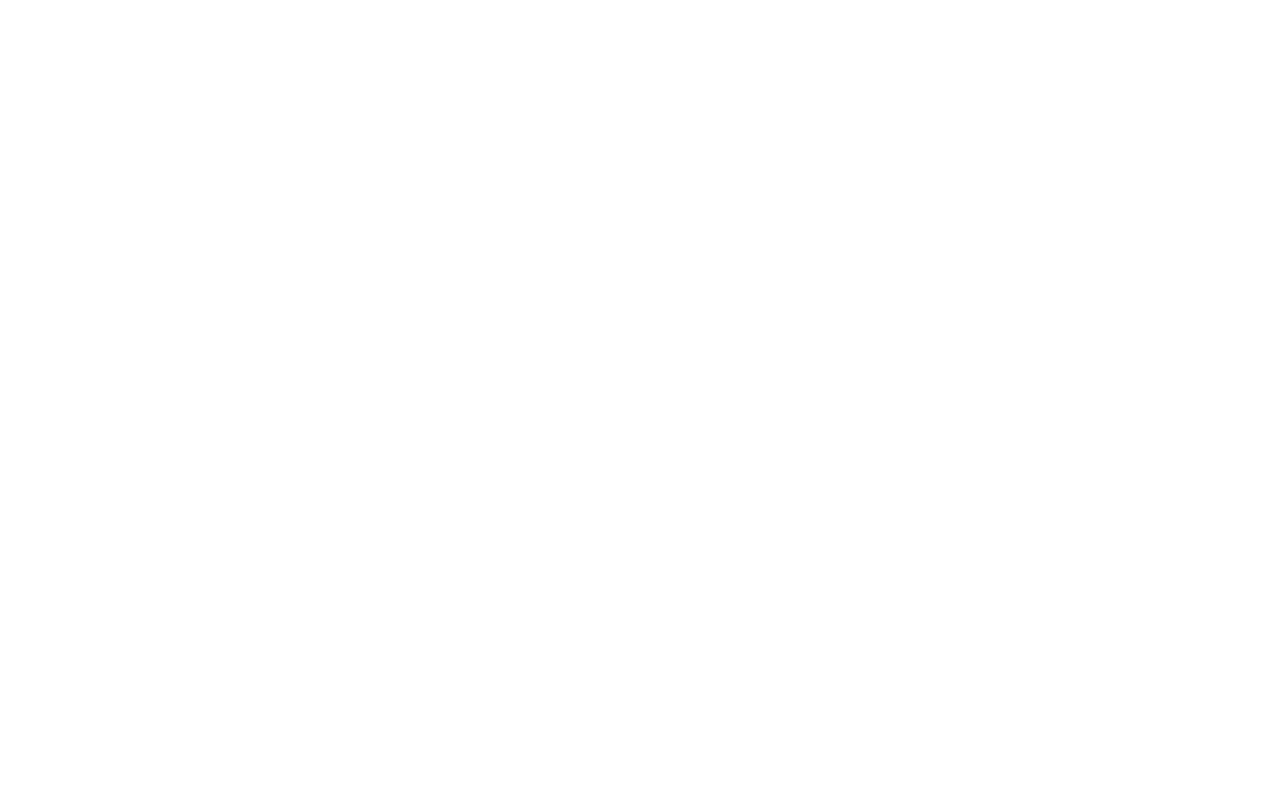
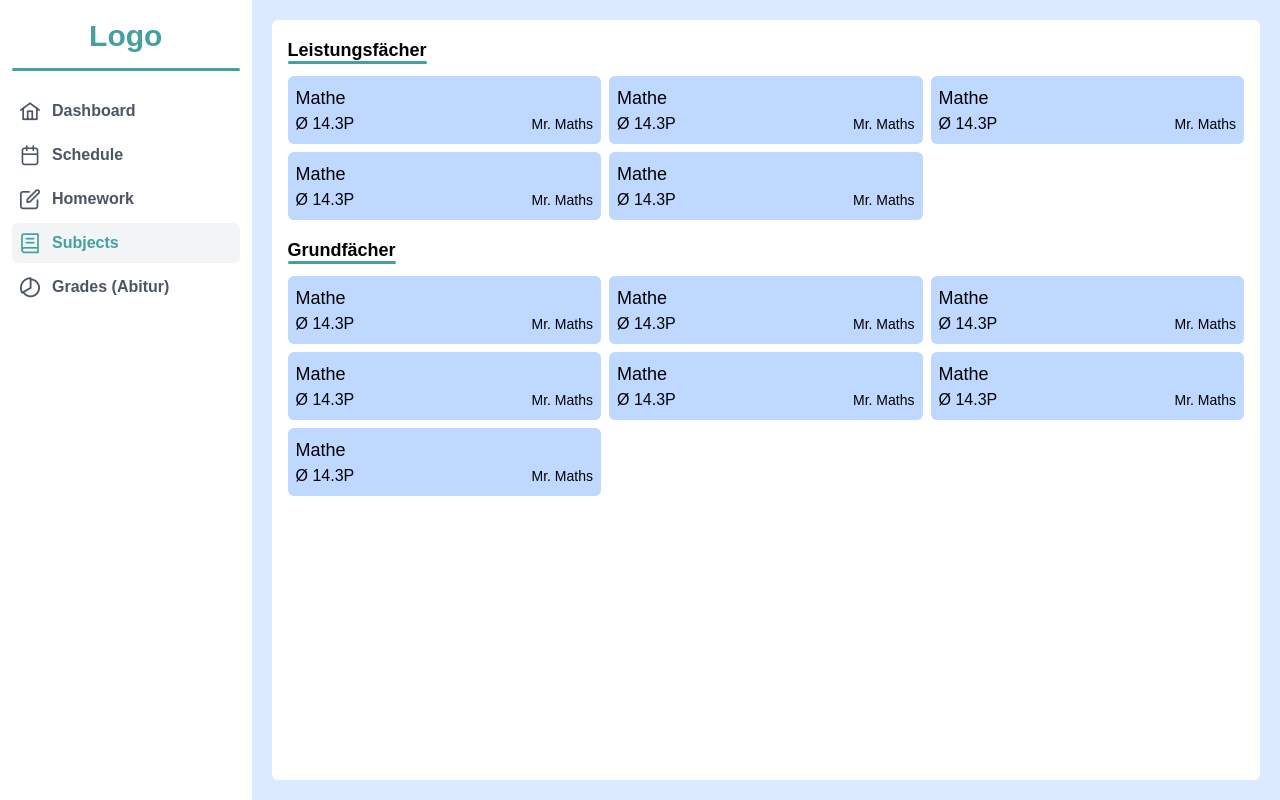
Before and after one commit to Jennyca-Shy/grades, a Vue app: page /subjects in a window 1280 px wide. Built offline with nearby package versions, Linux system fonts and the light colour scheme; the HTML template or start-up script is replaced by a standard one.

Commit message:
testing github

```diff
--- a/src/assets/main.css
+++ b/src/assets/main.css
@@ -15,3 +15,7 @@
 h1 {
   @apply text-lg font-semibold w-max;
 }
+
+.overflowy-scrolly {
+  @apply overflow-y-auto [&::-webkit-scrollbar]:w-2 [&::-webkit-scrollbar-track]:bg-gray-100 [&::-webkit-scrollbar-thumb]:bg-gray-300 [&::-webkit-scrollbar-track]:rounded-full [&::-webkit-scrollbar-thumb]:rounded-full;
+}
--- a/src/components/Dashboard/SmallCalendar.vue
+++ b/src/components/Dashboard/SmallCalendar.vue
@@ -68,9 +68,7 @@
       </div>
     </section>
     <!-- Overview of the day -->
-    <section
-      class="mt-2 ml-2 overflow-y-auto flex-grow pl-1 [&::-webkit-scrollbar]:w-2 [&::-webkit-scrollbar-track]:bg-gray-100 [&::-webkit-scrollbar-thumb]:bg-gray-300 [&::-webkit-scrollbar-track]:rounded-full [&::-webkit-scrollbar-thumb]:rounded-full"
-    >
+    <section class="mt-2 ml-2 flex-grow pl-1 overflowy-scrolly">
       <ol class="relative border-s border-gray-200 mr-2">
         <TimelineObject duration="8:30-9:15" subject="Latin" room="140" color="bg-yellow-100" />
         <TimelineObject duration="9:15-10:00" subject="Physics" room="026" color="bg-purple-100" />
--- a/src/components/Dashboard/TaskOverview.vue
+++ b/src/components/Dashboard/TaskOverview.vue
@@ -14,9 +14,7 @@
           <p>Today</p>
           <div class="text-sm ml-1.5 text-gray-600">(4)</div>
         </div>
-        <div
-          class="pr-2 overflow-y-auto h-[220px] [&::-webkit-scrollbar]:w-2 [&::-webkit-scrollbar-track]:bg-gray-100 [&::-webkit-scrollbar-thumb]:bg-gray-300 [&::-webkit-scrollbar-track]:rounded-full [&::-webkit-scrollbar-thumb]:rounded-full"
-        >
+        <div class="pr-2 h-[220px] overflowy-scrolly">
           <Task
             subject="Latein"
             color="yellow-500"
@@ -33,9 +31,7 @@
         Upcoming Exams
         <hr />
       </h1>
-      <div
-        class="ml-2 mt-3 pr-2 overflow-y-auto h-[220px] [&::-webkit-scrollbar]:w-2 [&::-webkit-scrollbar-track]:bg-gray-100 [&::-webkit-scrollbar-thumb]:bg-gray-300 [&::-webkit-scrollbar-track]:rounded-full [&::-webkit-scrollbar-thumb]:rounded-full"
-      >
+      <div class="ml-2 mt-3 pr-2 h-[220px] overflowy-scrolly">
         <Task subject="Mathe" color="blue-500" task="Erste Ableitung" date="20.05.2025" />
       </div>
     </div>
--- a/src/components/Navbar/Navbar.vue
+++ b/src/components/Navbar/Navbar.vue
@@ -54,7 +54,7 @@
           isActiveLink('/grades') ? 'bg-gray-100 text-newBlue' : 'hover:bg-gray-100',
           'flex items-center gap-3 p-2 mb-1 rounded-md',
         ]"
-        ><span class="pi pi-chart-pie text-xl"></span>Grades</RouterLink
+        ><span class="pi pi-chart-pie text-xl"></span>Grades (Abitur)</RouterLink
       >
       <!-- <RouterLink
         to="/calculator"
--- a/src/components/Schedule/WeeklySchedule.vue
+++ b/src/components/Schedule/WeeklySchedule.vue
@@ -3,7 +3,7 @@
 </script>
 <template>
   <div
-    class="border-2 p-2 rounded-md grid grid-cols-[50px_repeat(7,1fr)] grid-rows-[26px_repeat(108,5px)] h-full text-center overflow-y-auto flex-1 [&::-webkit-scrollbar]:w-2 [&::-webkit-scrollbar-track]:bg-gray-100 [&::-webkit-scrollbar-thumb]:bg-gray-300 [&::-webkit-scrollbar-track]:rounded-full [&::-webkit-scrollbar-thumb]:rounded-full"
+    class="border-2 p-2 rounded-md grid grid-cols-[50px_repeat(7,1fr)] grid-rows-[26px_repeat(108,5px)] h-full text-center flex-1 overflowy-scrolly"
   >
     <!-- Left column with time -->
     <div class="col-start-1 row-start-1 border-b-2">Time</div>
--- /dev/null
+++ b/src/components/Subject/Subject.vue
@@ -0,0 +1,18 @@
+<script setup>
+const props = defineProps({
+  subject: String,
+  average: String,
+  teacher: String,
+  color: String,
+});
+</script>
+
+<template>
+  <div class="p-2 rounded-md cursor-pointer" :style="`background-color: ${color}`">
+    <h2 class="text-lg">{{ subject }}</h2>
+    <div class="flex justify-between items-center">
+      <div class="">Ø {{ average }}</div>
+      <div class="text-sm">{{ teacher }}</div>
+    </div>
+  </div>
+</template>
--- a/src/main.ts
+++ b/src/main.ts
@@ -8,3 +8,5 @@
 const app = createApp(App);
 
 app.use(router);
+
+app.mount('#app');
--- a/src/router/index.ts
+++ b/src/router/index.ts
@@ -2,7 +2,7 @@
 import DashboardView from '@/views/DashboardView.vue';
 import ScheduleView from '@/views/ScheduleView.vue';
 import NotFoundView from '@/views/NotFoundView.vue';
-import SubjectView from '@/views/SubjectView.vue';
+import SubjectsView from '@/views/SubjectsView.vue';
 
 const router = createRouter({
   history: createWebHistory(import.meta.env.BASE_URL),
@@ -28,7 +28,7 @@
     {
       path: '/subjects',
       name: 'subjects',
-      component: SubjectView,
+      component: SubjectsView,
     },
     {
       path: '/:catchAll(.*)',
--- a/src/views/SubjectView.vue
+++ /dev/null
@@ -1,3 +0,0 @@
-<template>
-  <section class="w-4/5 m-3 h-[calc(100vh-24px)] p-2"></section>
-</template>
--- /dev/null
+++ b/src/views/SubjectsView.vue
@@ -0,0 +1,35 @@
+<script setup>
+import Subject from '@/components/Subject/Subject.vue';
+</script>
+
+<template>
+  <section class="w-4/5 m-3 h-[calc(100vh-24px)] p-2">
+    <div class="bg-white rounded-md p-4 h-[calc(100vh-24px-16px)] overflowy-scrolly">
+      <h1>
+        Leistungsfächer
+        <hr />
+      </h1>
+      <div class="grid grid-cols-3 mt-3 gap-2">
+        <Subject subject="Mathe" teacher="Mr. Maths" average="14.3P" color="#bfd8ff" />
+        <Subject subject="Mathe" teacher="Mr. Maths" average="14.3P" color="#bfd8ff" />
+        <Subject subject="Mathe" teacher="Mr. Maths" average="14.3P" color="#bfd8ff" />
+        <Subject subject="Mathe" teacher="Mr. Maths" average="14.3P" color="#bfd8ff" />
+        <Subject subject="Mathe" teacher="Mr. Maths" average="14.3P" color="#bfd8ff" />
+      </div>
+
+      <h1 class="mt-4">
+        Grundfächer
+        <hr />
+      </h1>
+      <div class="grid grid-cols-3 mt-3 gap-2">
+        <Subject subject="Mathe" teacher="Mr. Maths" average="14.3P" color="#bfd8ff" />
+        <Subject subject="Mathe" teacher="Mr. Maths" average="14.3P" color="#bfd8ff" />
+        <Subject subject="Mathe" teacher="Mr. Maths" average="14.3P" color="#bfd8ff" />
+        <Subject subject="Mathe" teacher="Mr. Maths" average="14.3P" color="#bfd8ff" />
+        <Subject subject="Mathe" teacher="Mr. Maths" average="14.3P" color="#bfd8ff" />
+        <Subject subject="Mathe" teacher="Mr. Maths" average="14.3P" color="#bfd8ff" />
+        <Subject subject="Mathe" teacher="Mr. Maths" average="14.3P" color="#bfd8ff" />
+      </div>
+    </div>
+  </section>
+</template>
--- a/tailwind.config.js
+++ b/tailwind.config.js
@@ -24,4 +24,4 @@
   safelist: {
     pattern: /after:.*/,
   },
-}
+};
```
